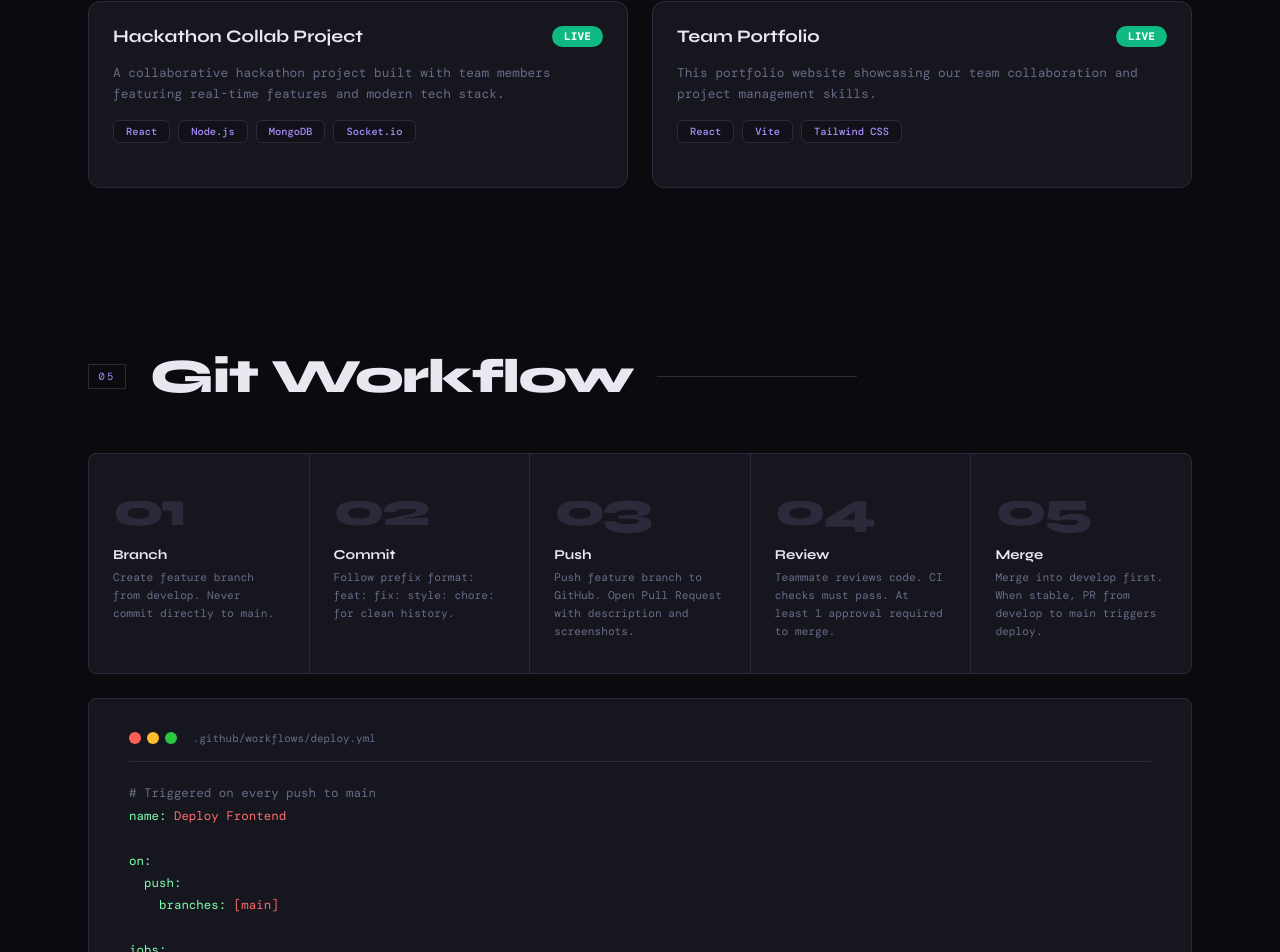
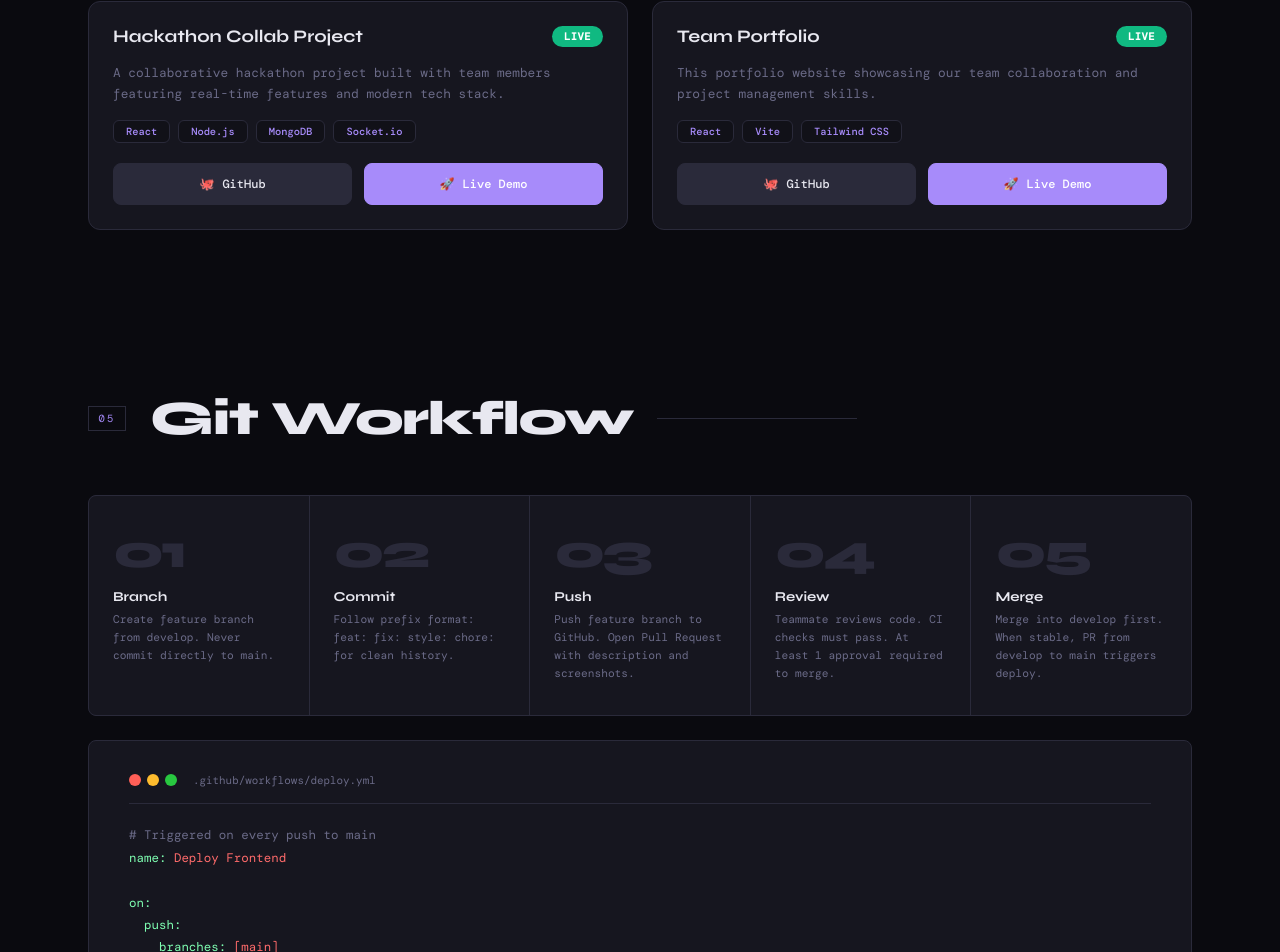
Before and after one commit to priyansunegi-dev0/tbi-team-portfolio, a React (Vite) app: page / in a window 1280 px wide. Shown: the part 3884-4836 px from the top of the page. Built offline with nearby package versions, Linux system fonts and the light colour scheme; a web font is replaced by a local one.

Commit message:
feat: add GitHub and live demo links
- Implement GitHub repository links with proper styling
- Add live demo preview links with purple accent
- Include security attributes for external links
- Create balanced two-button layout with icons

```diff
--- a/src/components/TeamPortfolio.jsx
+++ b/src/components/TeamPortfolio.jsx
@@ -591,6 +591,55 @@ export default function TeamPortfolio() {
                     </span>
                   ))}
                 </div>
+
+                <div style={{ display: "flex", gap: "0.75rem" }}>
+                  <a
+                    href={project.github}
+                    target="_blank"
+                    rel="noopener noreferrer"
+                    style={{
+                      flex: 1,
+                      display: "flex",
+                      alignItems: "center",
+                      justifyContent: "center",
+                      gap: "0.5rem",
+                      background: "#2a2a3a",
+                      color: "#e8e8f0",
+                      padding: "0.75rem 1rem",
+                      borderRadius: 8,
+                      fontSize: "0.75rem",
+                      fontWeight: 500,
+                      textDecoration: "none",
+                      transition: "all 0.2s ease",
+                      border: "1px solid #2a2a3a"
+                    }}
+                  >
+                    <span>🐙</span> GitHub
+                  </a>
+                  <a
+                    href={project.preview}
+                    target="_blank"
+                    rel="noopener noreferrer"
+                    style={{
+                      flex: 1,
+                      display: "flex",
+                      alignItems: "center",
+                      justifyContent: "center",
+                      gap: "0.5rem",
+                      background: "#a78bfa",
+                      color: "#ffffff",
+                      padding: "0.75rem 1rem",
+                      borderRadius: 8,
+                      fontSize: "0.75rem",
+                      fontWeight: 500,
+                      textDecoration: "none",
+                      transition: "all 0.2s ease",
+                      border: "1px solid #a78bfa"
+                    }}
+                  >
+                    <span>🚀</span> Live Demo
+                  </a>
+                </div>
               </div>
             ))}
           </div>
```
